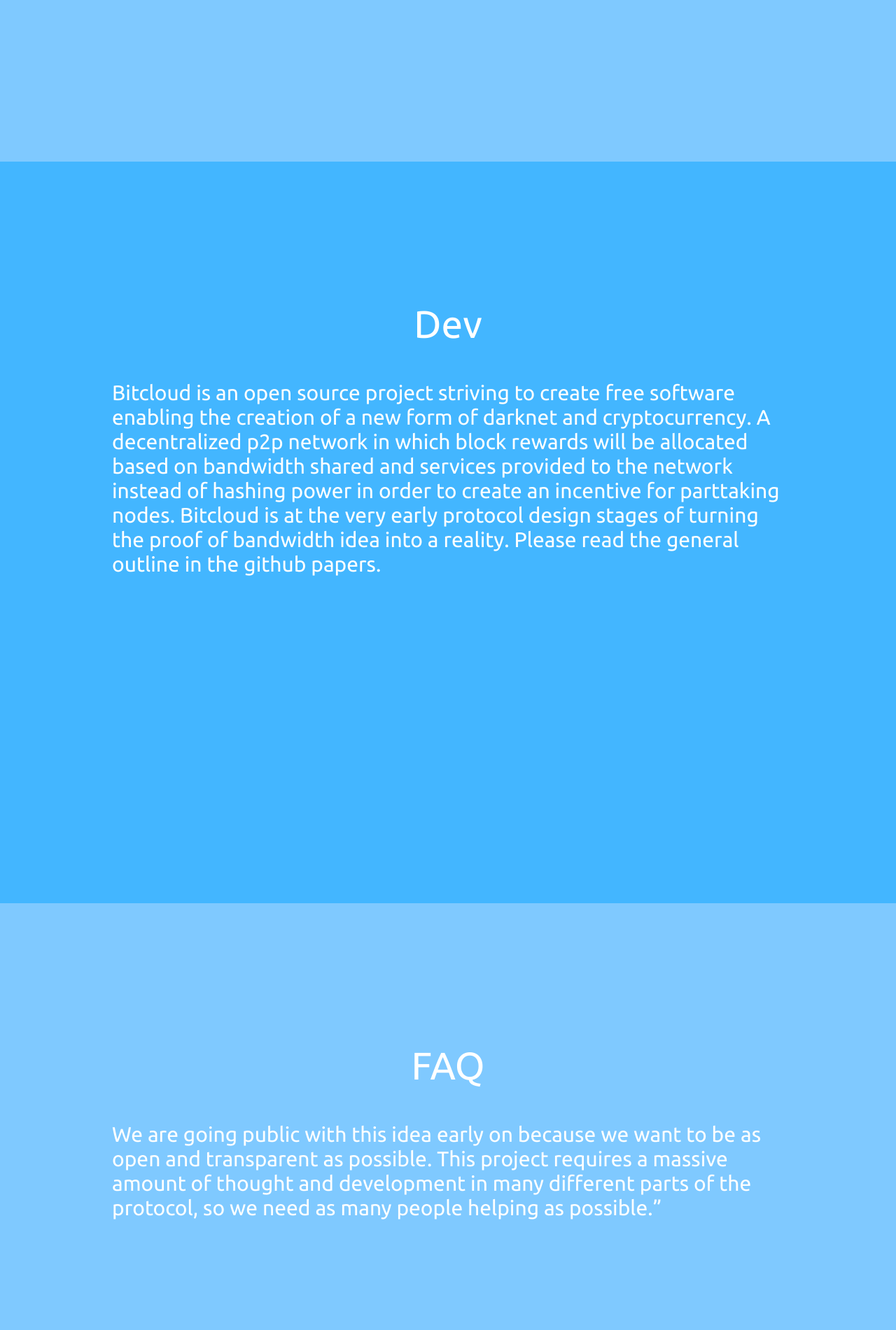
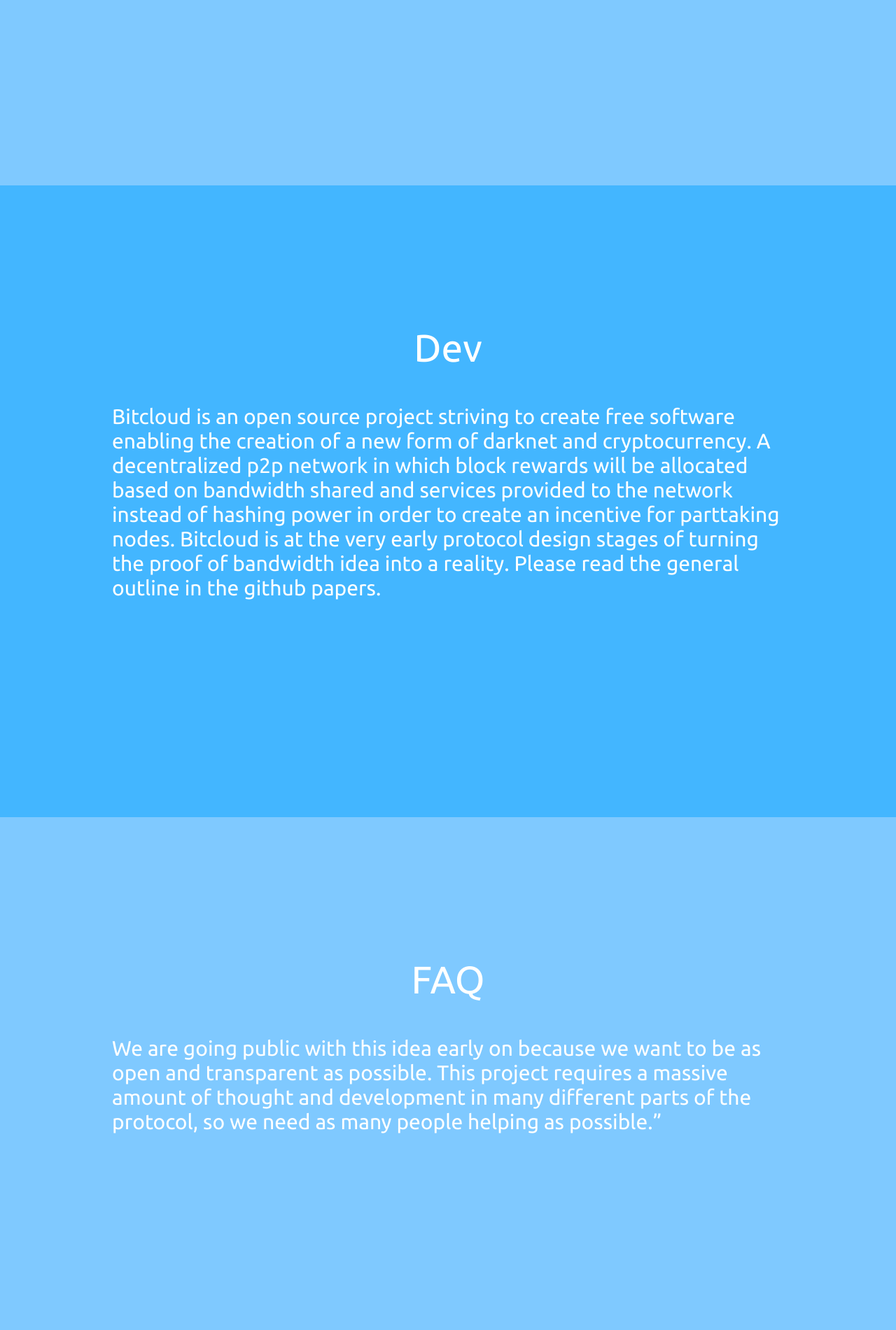
Before and after one commit to wetube/bitcloud.github.io, a PHP site: page / in a window 1280 px wide. Shown: the part 829-2730 px from the top of the page at 70% size. Run offline with PHP 8.4, Linux system fonts and the light colour scheme; some libraries are stand-ins or nearby versions.

Commit message:
Fixed for more screen sizes

```diff
--- a/css/style.css
+++ b/css/style.css
@@ -215,7 +215,7 @@
 #slide1{
 	background:url('../img/slide1.jpg') 50% 0 no-repeat fixed;
 	color: #fff;
-	height: 600px;
+	height: 100%;
 	margin: 0;
 	padding: 200px 0 260px 0;
 	background-size: cover;
@@ -225,7 +225,7 @@
 	background: url(../img/slide2.jpg) 50% 0 no-repeat fixed;
 	background-color: #fff;
 	color: #fff;
-	height: 600px;
+	height: 100%;
 	margin: 0;
 	overflow: hidden;
 	padding: 200px 0 260px 0;
@@ -235,7 +235,7 @@
 #slide3{
 	background: url(../img/slide3.jpg) 50% 0 no-repeat fixed;
 	color: #fff;
-	height: 600px;
+	height: 100%;
 	padding: 200px 0 260px 0;
 	background-size: cover;
 	margin: 0
@@ -245,7 +245,7 @@
 	background: url(../img/slide4.jpg) 50% 0 no-repeat fixed;
 	background-color: #fff;
 	color: #fff;
-	height: 600px;
+	height: 100%;
 	padding: 200px 0 260px 0;
 	margin: 0;
 	background-size: cover;
@@ -253,7 +253,7 @@
 
 #slide5{
 	background: url(../img/slide5.jpg) 50% 0 no-repeat fixed;
-	height: 600px;
+	height: 100%;
 	margin: 0 auto;
 	padding: 200px 0 260px 0;
 	color: #fff;
```
